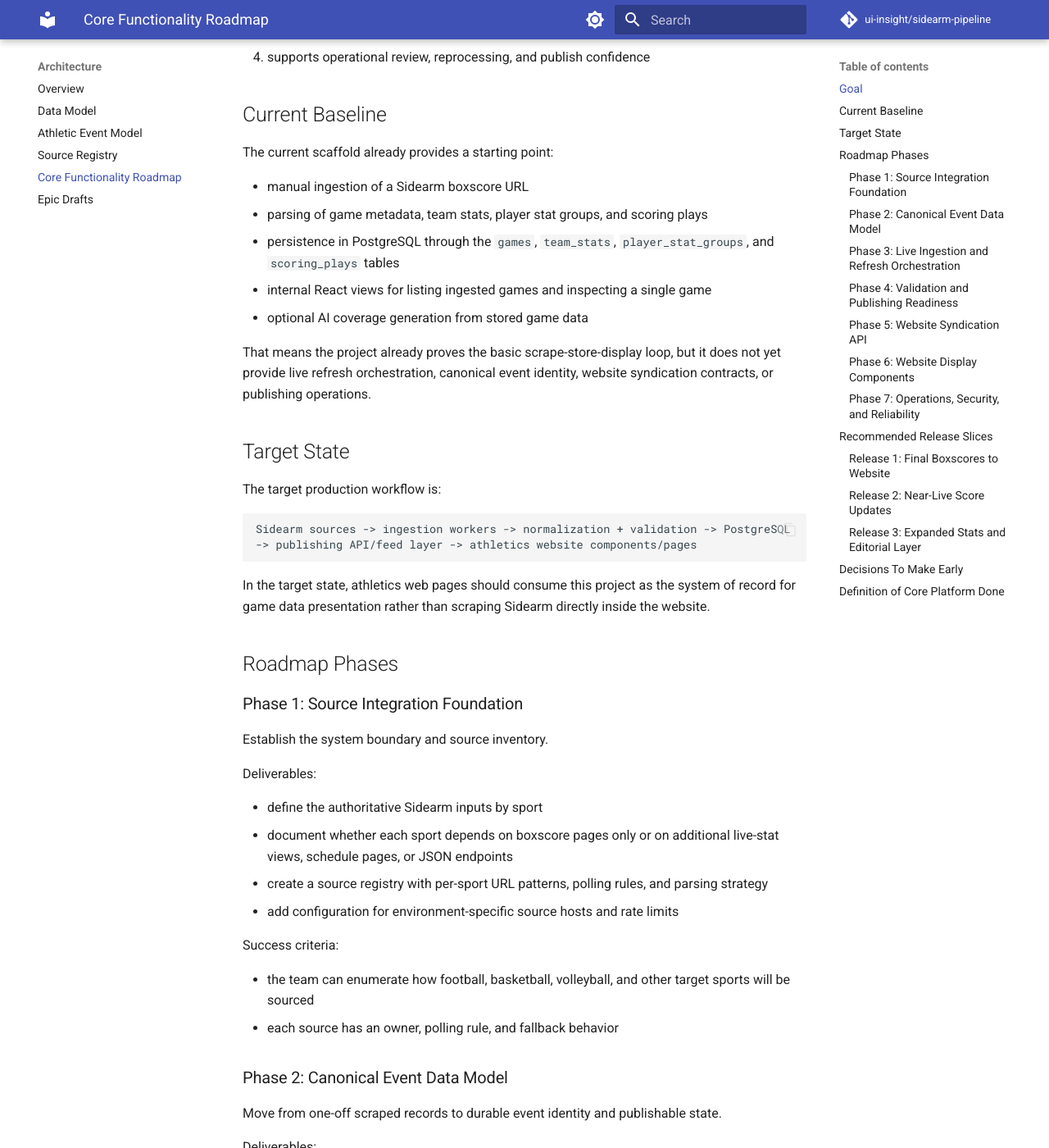
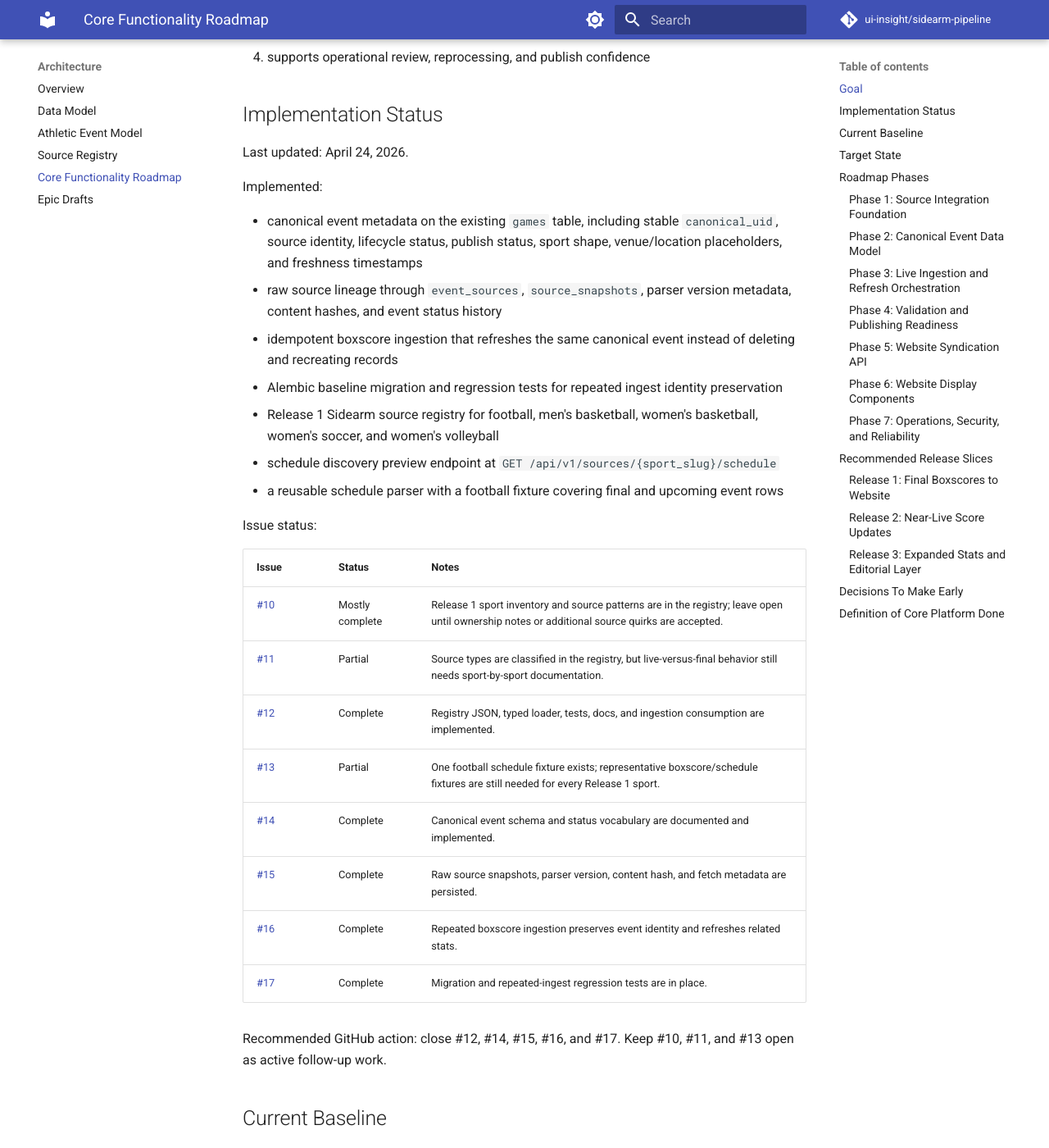
Before and after one commit to ui-insight/sidearm-pipeline, an MkDocs documentation site: the page built from docs/architecture/core-functionality-roadmap.md, in a window 1280 px wide and 1400 px high, scrolled down 481 px. Shown: the whole window at 82% size. Built offline with MkDocs 1.6.1 and Material for MkDocs 9.7.7, drawn with Linux system fonts in a browser that asks for light colours; comment, search, counter and statistics services are not loaded; some of the changed text lies outside the part shown.

Commit message:
Update roadmap implementation status

```diff
--- a/docs/architecture/core-functionality-roadmap.md
+++ b/docs/architecture/core-functionality-roadmap.md
@@ -13,20 +13,60 @@ Build a trusted data pipeline that:
 3. exposes website-ready APIs and feeds for the athletics site
 4. supports operational review, reprocessing, and publish confidence
 
+## Implementation Status
+
+Last updated: April 24, 2026.
+
+Implemented:
+
+- canonical event metadata on the existing `games` table, including stable
+  `canonical_uid`, source identity, lifecycle status, publish status, sport
+  shape, venue/location placeholders, and freshness timestamps
+- raw source lineage through `event_sources`, `source_snapshots`, parser version
+  metadata, content hashes, and event status history
+- idempotent boxscore ingestion that refreshes the same canonical event instead
+  of deleting and recreating records
+- Alembic baseline migration and regression tests for repeated ingest identity
+  preservation
+- Release 1 Sidearm source registry for football, men's basketball, women's
+  basketball, women's soccer, and women's volleyball
+- schedule discovery preview endpoint at
+  `GET /api/v1/sources/{sport_slug}/schedule`
+- a reusable schedule parser with a football fixture covering final and
+  upcoming event rows
+
+Issue status:
+
+| Issue | Status | Notes |
+| --- | --- | --- |
+| [#10](https://github.com/ui-insight/sidearm-pipeline/issues/10) | Mostly complete | Release 1 sport inventory and source patterns are in the registry; leave open until ownership notes or additional source quirks are accepted. |
+| [#11](https://github.com/ui-insight/sidearm-pipeline/issues/11) | Partial | Source types are classified in the registry, but live-versus-final behavior still needs sport-by-sport documentation. |
+| [#12](https://github.com/ui-insight/sidearm-pipeline/issues/12) | Complete | Registry JSON, typed loader, tests, docs, and ingestion consumption are implemented. |
+| [#13](https://github.com/ui-insight/sidearm-pipeline/issues/13) | Partial | One football schedule fixture exists; representative boxscore/schedule fixtures are still needed for every Release 1 sport. |
+| [#14](https://github.com/ui-insight/sidearm-pipeline/issues/14) | Complete | Canonical event schema and status vocabulary are documented and implemented. |
+| [#15](https://github.com/ui-insight/sidearm-pipeline/issues/15) | Complete | Raw source snapshots, parser version, content hash, and fetch metadata are persisted. |
+| [#16](https://github.com/ui-insight/sidearm-pipeline/issues/16) | Complete | Repeated boxscore ingestion preserves event identity and refreshes related stats. |
+| [#17](https://github.com/ui-insight/sidearm-pipeline/issues/17) | Complete | Migration and repeated-ingest regression tests are in place. |
+
+Recommended GitHub action: close #12, #14, #15, #16, and #17. Keep #10, #11,
+and #13 open as active follow-up work.
+
 ## Current Baseline
 
-The current scaffold already provides a starting point:
+The current scaffold provides:
 
 - manual ingestion of a Sidearm boxscore URL
 - parsing of game metadata, team stats, player stat groups, and scoring plays
-- persistence in PostgreSQL through the `games`, `team_stats`, `player_stat_groups`,
-  and `scoring_plays` tables
+- persistence in PostgreSQL through canonical event, source lineage, stats, and
+  generated-content tables
 - internal React views for listing ingested games and inspecting a single game
+- registry-driven schedule discovery preview for Release 1 sports
 - optional AI coverage generation from stored game data
 
-That means the project already proves the basic scrape-store-display loop, but it
-does not yet provide live refresh orchestration, canonical event identity,
-website syndication contracts, or publishing operations.
+That means the project proves the basic scrape-store-display loop and has the
+first canonical event foundation. It does not yet provide persisted schedule
+discovery, live refresh orchestration, website syndication contracts, or
+publishing operations.
 
 ## Target State
 
```
